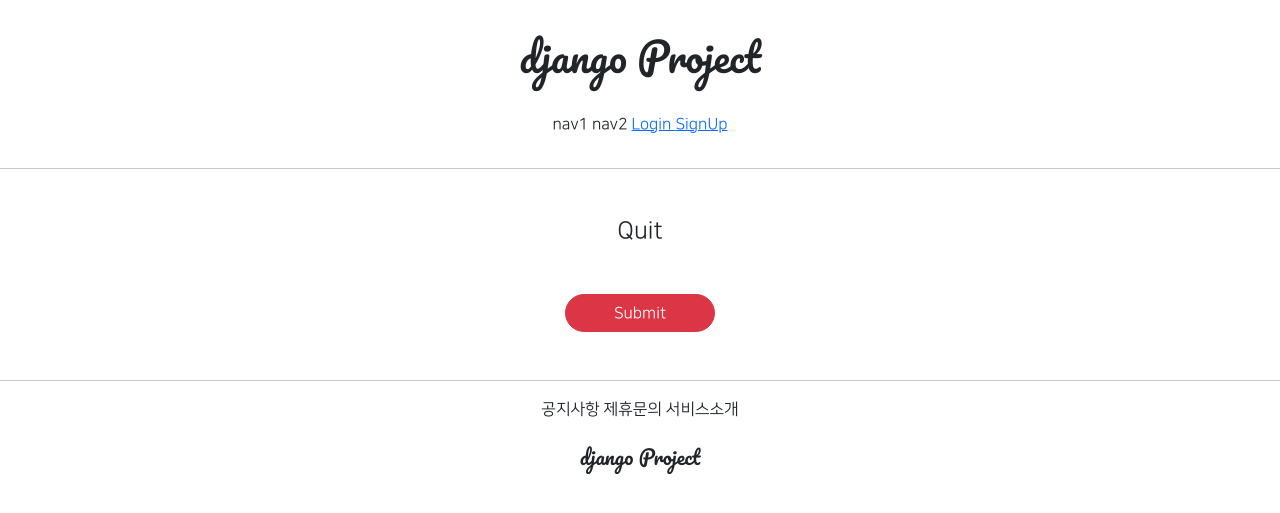
After one commit to kokimian/git_1ban_web, a Django app: page /accounts/delete/1 in a window 1280 px wide. The commit adds this page. Shown: the top 513 px of the page. Run offline with Django 3.2, Linux system fonts and the light colour scheme; tables that the repository leaves empty hold one stand-in row (values such as "Sample post"); parts of the project's set-up code (start-up, migrations or seed data) failed here and were passed over; some libraries are stand-ins or nearby versions.

Commit message:
2021/07/19 1ban class commit 1

```diff
--- /dev/null
+++ b/accountapp/templates/accountapp/delete.html
@@ -0,0 +1,20 @@
+{% extends 'base.html' %}
+
+{% block content %}
+
+<div class="text-center mw-500 m-auto">
+    <div class="m-5">
+        <h4>Quit</h4>
+    </div>
+    <div>
+        <form action="{% url 'accountapp:delete' pk=target_user.pk %}" method="post"> {# 이제부턴 url 라우팅을 이런 방식으로 일원화 한다. 이전 방식은 /accounts/create} #}
+            {% csrf_token %} {# post 로 보내면 항상 필요.#}
+            <div class="m-5">
+                <input type="submit"
+                       class="btn btn-danger rounded-pill px-5">
+            </div>
+        </form>
+    </div>
+ </div>
+
+{% endblock %}
--- a/accountapp/urls.py
+++ b/accountapp/urls.py
@@ -1,6 +1,6 @@
 from django.contrib.auth.views import LoginView, LogoutView
 from django.urls import path
-from accountapp.views import hello_world, AccountCreateView, AccountDetailView, AccountUpdateView
+from accountapp.views import hello_world, AccountCreateView, AccountDetailView, AccountUpdateView, AccountDeleteView
 
 app_name = 'accountapp'
 
@@ -14,4 +14,5 @@ urlpatterns = [
     # 위에선 함수형 view 이기 때문에 hello_world로 바로 불러오지만. 클래스형 view를 가져올때는 as_view를 붙여야한다. 이정도만 알자.
     path('detail/<int:pk>', AccountDetailView.as_view(), name='detail'), # pk는 primary key 고유값
     path('update/<int:pk>', AccountUpdateView.as_view(), name='update'),
+    path('delete/<int:pk>', AccountDeleteView.as_view(), name='delete'),
 ]
--- a/accountapp/views.py
+++ b/accountapp/views.py
@@ -5,7 +5,7 @@ from django.shortcuts import render
 
 # Create your views here.
 from django.urls import reverse, reverse_lazy
-from django.views.generic import CreateView, DetailView, UpdateView
+from django.views.generic import CreateView, DetailView, UpdateView, DeleteView
 
 from accountapp.models import HelloWorld
 
@@ -48,3 +48,9 @@ class AccountUpdateView(UpdateView):
     context_object_name = 'target_user'
     success_url = reverse_lazy('accountapp:hello_world')
     template_name = 'accountapp/update.html'
+
+class AccountDeleteView(DeleteView):
+    model = User
+    context_object_name = 'target_user'
+    success_url = reverse_lazy('accountapp:hello_world')
+    template_name = 'accountapp/delete.html'
```
Also changed, not shown: accountapp/templates/accountapp/detail.html (+9 -5 lines).
